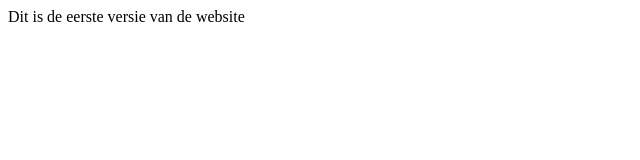
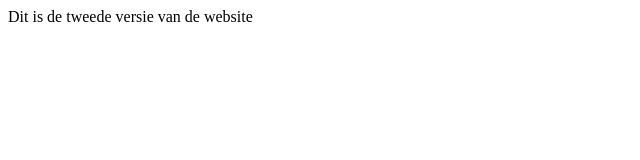
Before and after one commit to waldbaan/ITM-, a plain HTML site: page index.html in a window 1280 px wide. Shown: the full height of the page, 0-640 px from the left. Drawn offline with Linux system fonts and the light colour scheme.

Commit message:
tweede versie

```diff
--- a/index.html
+++ b/index.html
@@ -2,5 +2,5 @@
 
 </head>
 <body>
-    <P>Dit is de eerste versie van de website</P>
+    <P>Dit is de tweede versie van de website</P>
 </body>
```
